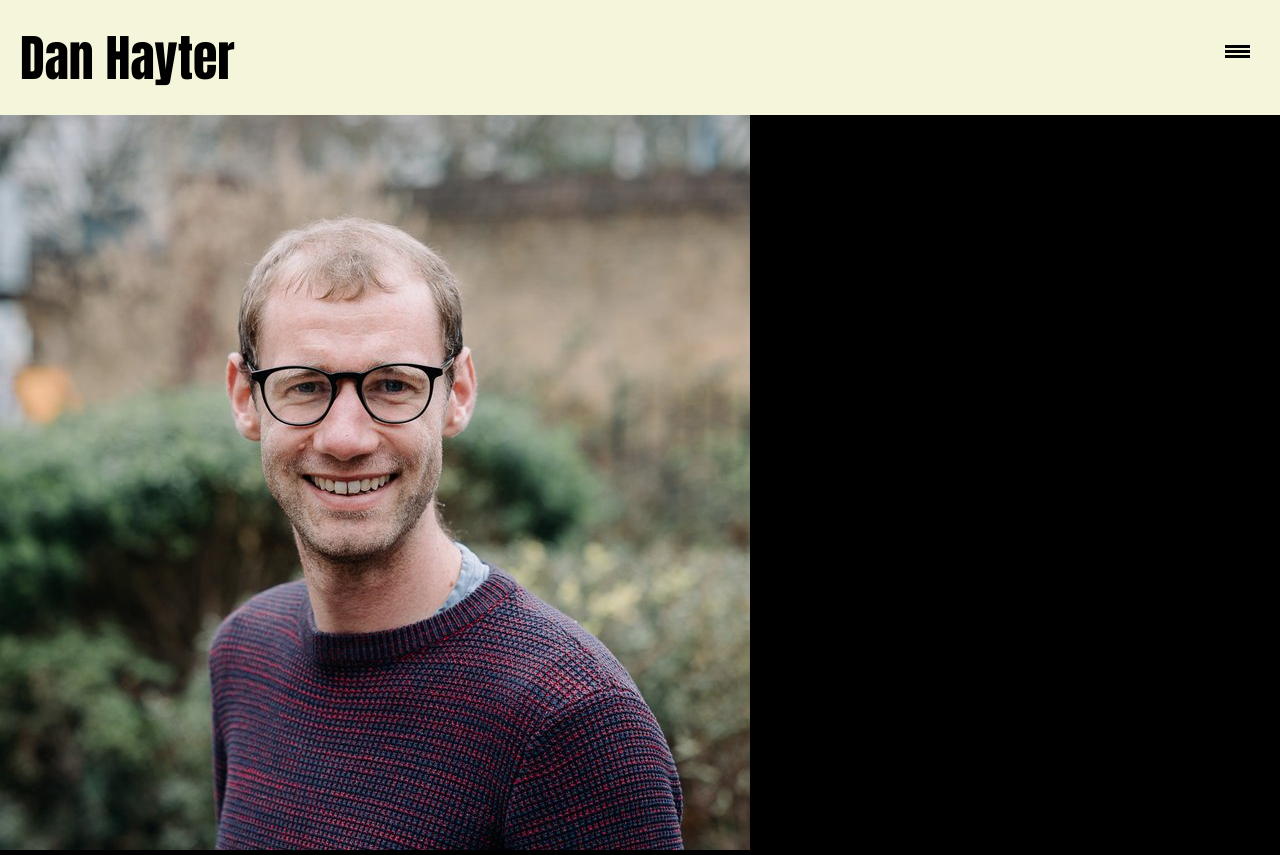
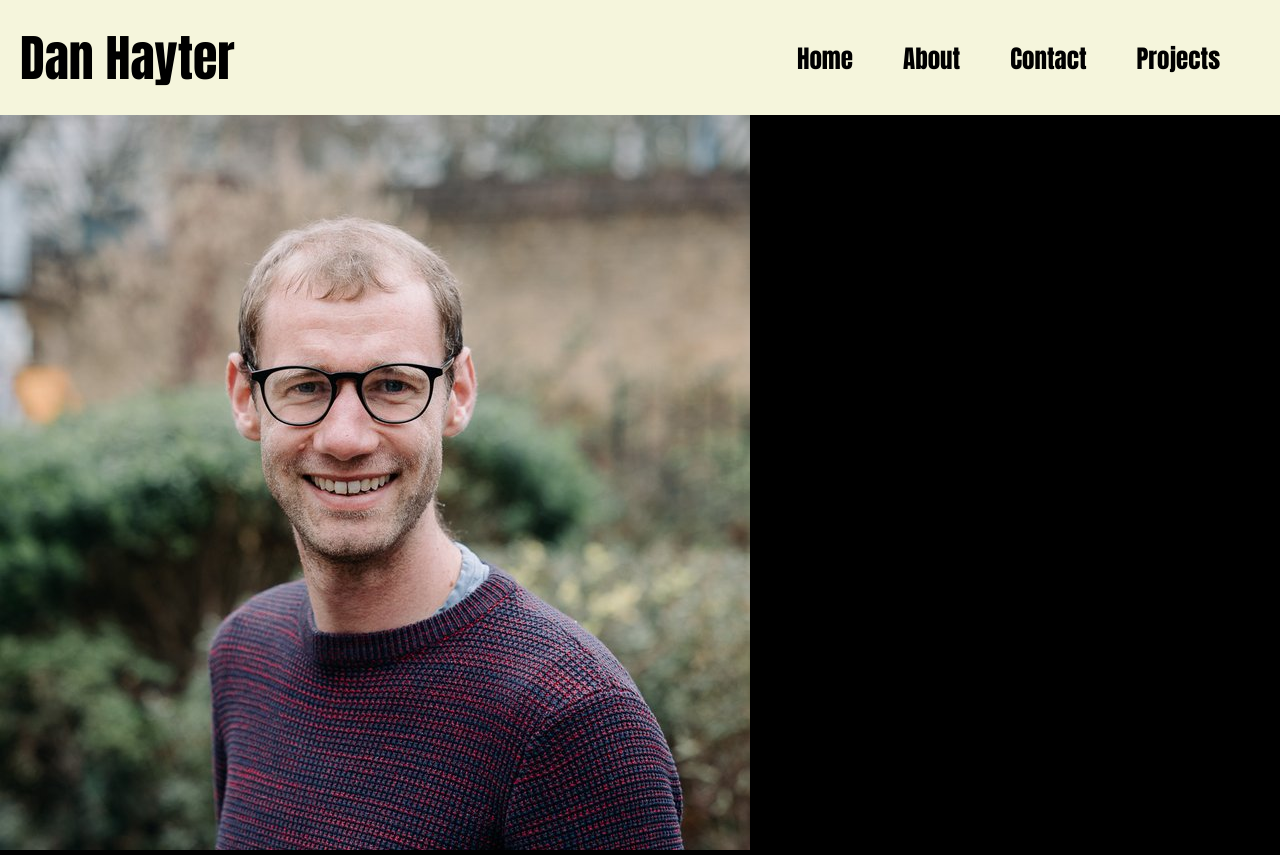
Before and after one commit to danhayter88/portfolio, a plain HTML site: page index.html in a window 1280 px wide. Drawn offline with Linux system fonts and the light colour scheme.

Commit message:
added interactivity with the menu and responsiveness for larger screens

```diff
--- a/resources/css/style.css
+++ b/resources/css/style.css
@@ -42,6 +42,11 @@ nav li {
     border: black 1px solid;
     background-color: beige;
     text-align: center;
+    padding: 10px 0px;
+}
+
+nav li:hover {
+    scale: 110%;
 }
 
 main {
@@ -118,3 +123,31 @@ header .navicon::after {
 #nav-button:checked ~ nav {
     min-height: 240px;
 }
+
+/* Add responsive element to the menu */
+
+@media (min-width: 800px) {
+    header .nav-icon {
+        display: none;
+    }
+
+    nav {
+        max-height: none;
+        position: absolute;
+        top: 0px;
+        margin-top: 40px;
+    }
+
+    nav ul {
+        display: flex;
+        gap: 10px;
+        float: right;
+        justify-content: right;
+        margin-right: 40px;
+    }
+
+    nav li {
+        padding: 0px 20px 0px 20px;
+        border: none;
+    }
+}
```
